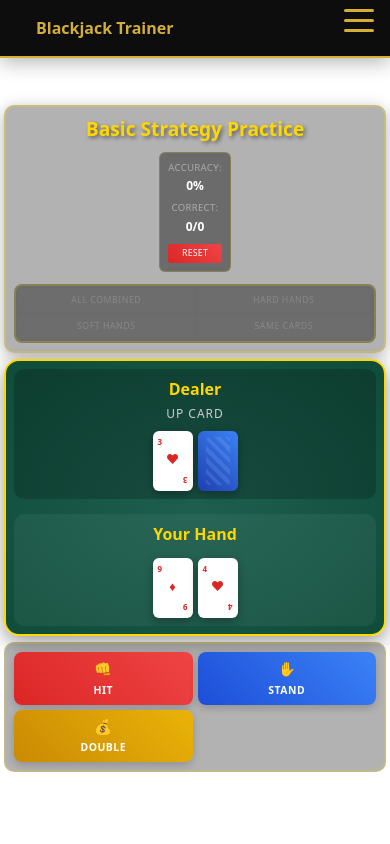
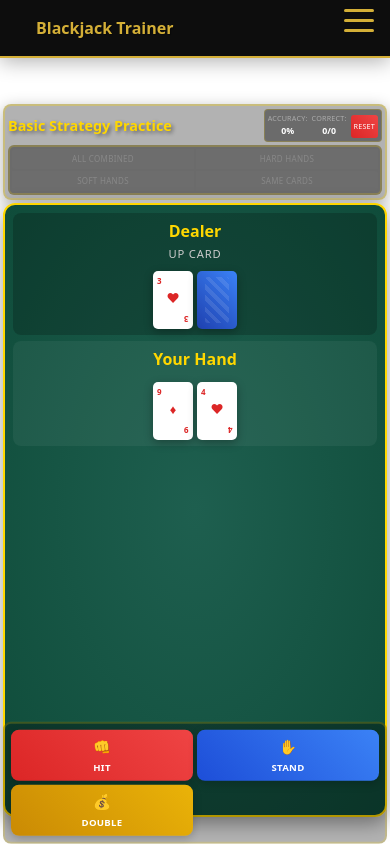
Before and after one commit to JakubSmilowski/CountJack, an Angular app: page /practice in a window 390 px wide. Built offline with nearby package versions, Linux system fonts and the light colour scheme.

Commit message:
added phone responsivnes

```diff
--- a/src/app/pages/basic-strategy-practice/basic-strategy-practice.css
+++ b/src/app/pages/basic-strategy-practice/basic-strategy-practice.css
@@ -21,7 +21,7 @@ body {
   max-width: 1200px;
   margin: 0 auto;
   margin-top: 12vh;
-  padding: 10px;
+  padding: 8px;
   height: 100vh;
   display: flex;
   flex-direction: column;
@@ -32,11 +32,11 @@ body {
   width: 100%;
 }
 
-/* Header Section */
+/* Header Section - Made more compact */
 .practice-header {
   background: rgba(0, 0, 0, 0.3);
-  border-radius: 10px;
-  padding: 12px;
+  border-radius: 8px;
+  padding: 8px;
   margin-bottom: 8px;
   border: 2px solid rgba(255, 215, 0, 0.3);
   box-shadow: 0 4px 16px rgba(0, 0, 0, 0.3);
@@ -47,28 +47,28 @@ body {
   display: flex;
   align-items: center;
   justify-content: space-between;
-  margin-bottom: 12px;
+  margin-bottom: 8px;
 }
 
 .practice-header h1 {
-  font-size: 1.6rem;
+  font-size: 1.4rem;
   color: #ffd700;
   text-shadow: 2px 2px 4px rgba(0, 0, 0, 0.5);
   font-weight: 700;
   margin: 0;
 }
 
-/* Statistics Section */
+/* Statistics Section - More compact */
 .stats-section {
   display: flex;
   flex-direction: column;
-  gap: 5px;
+  gap: 4px;
   background: rgba(0, 0, 0, 0.4);
-  padding: 8px;
-  border-radius: 6px;
+  padding: 6px;
+  border-radius: 4px;
   border: 1px solid rgba(255, 215, 0, 0.2);
-  min-width: 100px;
-  font-size: 0.75rem;
+  min-width: 80px;
+  font-size: 0.7rem;
 }
 
 .stat-item {
@@ -82,11 +82,11 @@ body {
   font-size: 0.6rem;
   color: #aaaaaa;
   text-transform: uppercase;
-  letter-spacing: 0.3px;
+  letter-spacing: 0.2px;
 }
 
 .stat-value {
-  font-size: 0.75rem;
+  font-size: 0.7rem;
   font-weight: 600;
   color: #ffffff;
   transition: color 0.3s ease;
@@ -120,11 +120,11 @@ body {
   box-shadow: 0 3px 10px rgba(220, 38, 38, 0.4);
 }
 
-/* Practice Configuration */
+/* Practice Configuration - More compact */
 .practice-configuration {
   display: flex;
   background: rgba(0, 0, 0, 0.4);
-  border-radius: 8px;
+  border-radius: 6px;
   padding: 3px;
   border: 2px solid rgba(255, 215, 0, 0.2);
   gap: 0;
@@ -132,7 +132,7 @@ body {
 
 .practice-configuration button {
   flex: 1;
-  padding: 6px 10px;
+  padding: 6px 8px;
   background: rgba(128, 128, 128, 0.1);
   border: none;
   border-radius: 0;
@@ -141,16 +141,16 @@ body {
   cursor: pointer;
   transition: all 0.3s ease;
   text-transform: uppercase;
-  letter-spacing: 0.5px;
-  font-size: 0.65rem;
+  letter-spacing: 0.3px;
+  font-size: 0.6rem;
 }
 
 .practice-configuration button:first-child {
-  border-radius: 4px 0 0 4px;
+  border-radius: 3px 0 0 3px;
 }
 
 .practice-configuration button:last-child {
-  border-radius: 0 4px 4px 0;
+  border-radius: 0 3px 3px 0;
 }
 
 .practice-configuration button:hover {
@@ -165,16 +165,17 @@ body {
   box-shadow: 0 2px 8px rgba(255, 215, 0, 0.3);
 }
 
-/* Game Table - Reduced height */
+/* Game Table */
 .practice-table {
   background: radial-gradient(ellipse at center, #1e5f4f, #0f4c3a);
-  border-radius: 15px;
+  border-radius: 12px;
   padding: 15px;
   margin-bottom: 8px;
   border: 2px solid #ffd700;
   box-shadow: 0 6px 20px rgba(0, 0, 0, 0.4);
-  flex-shrink: 0;
-  /* Removed flex: 1 and min-height to prevent expansion */
+  flex: 1;
+  min-height: 0;
+  overflow: visible;
 }
 
 /* Dealer Section */
@@ -183,22 +184,22 @@ body {
   justify-content: space-between;
   align-items: center;
   margin-bottom: 15px;
-  padding: 12px;
+  padding: 10px;
   background: rgba(0, 0, 0, 0.2);
-  border-radius: 10px;
+  border-radius: 8px;
 }
 
 .dealer-info h2 {
-  font-size: 1.2rem;
+  font-size: 1.1rem;
   color: #ffd700;
-  margin-bottom: 4px;
+  margin-bottom: 3px;
 }
 
 .dealer-upcard-label {
-  font-size: 0.75rem;
+  font-size: 0.7rem;
   color: #cccccc;
   text-transform: uppercase;
-  letter-spacing: 1px;
+  letter-spacing: 0.8px;
 }
 
 .dealer-cards-area {
@@ -211,15 +212,15 @@ body {
   display: flex;
   justify-content: space-between;
   align-items: center;
-  padding: 12px;
+  padding: 10px;
   background: rgba(255, 255, 255, 0.05);
-  border-radius: 10px;
+  border-radius: 8px;
 }
 
 .player-info h2 {
-  font-size: 1.2rem;
+  font-size: 1.1rem;
   color: #ffd700;
-  margin-bottom: 4px;
+  margin-bottom: 3px;
 }
 
 .player-cards-area {
@@ -237,9 +238,9 @@ body {
 /* Playing Cards */
 .playing-card {
   width: 55px;
-  height: 82px;
+  height: 80px;
   background: #ffffff;
-  border-radius: 6px;
+  border-radius: 5px;
   box-shadow: 0 3px 10px rgba(0, 0, 0, 0.3);
   position: relative;
   transition: all 0.3s ease;
@@ -252,7 +253,7 @@ body {
 }
 
 .card-content {
-  padding: 5px;
+  padding: 4px;
   height: 100%;
   display: flex;
   flex-direction: column;
@@ -273,7 +274,7 @@ body {
 .card-suit {
   font-size: 1.1rem;
   align-self: center;
-  margin-top: -4px;
+  margin-top: -3px;
 }
 
 .card-value-bottom {
@@ -294,7 +295,7 @@ body {
   display: flex;
   align-items: center;
   justify-content: center;
-  border-radius: 6px;
+  border-radius: 5px;
 }
 
 .card-pattern {
@@ -307,17 +308,17 @@ body {
     transparent 4px,
     transparent 8px
   );
-  border-radius: 4px;
+  border-radius: 3px;
 }
 
-/* Decision Panel - Compact and fixed at bottom */
+/* Decision Panel - More compact */
 .decision-panel {
   background: rgba(0, 0, 0, 0.3);
-  border-radius: 10px;
+  border-radius: 8px;
   padding: 10px;
   border: 2px solid rgba(255, 215, 0, 0.2);
   flex-shrink: 0;
-  min-height: 100px; /* Reduced from 140px */
+  min-height: 100px;
   display: flex;
   flex-direction: column;
   justify-content: center;
@@ -348,9 +349,9 @@ body {
   cursor: pointer;
   transition: all 0.3s ease;
   text-transform: uppercase;
-  letter-spacing: 0.5px;
+  letter-spacing: 0.3px;
   box-shadow: 0 3px 10px rgba(0, 0, 0, 0.2);
-  min-height: 55px; /* Reduced from 70px */
+  min-height: 55px;
 }
 
 .btn-icon {
@@ -401,7 +402,7 @@ body {
   box-shadow: 0 6px 20px rgba(168, 85, 247, 0.4);
 }
 
-/* Feedback Section - Much more compact */
+/* Feedback Section - More compact */
 .feedback-section {
   text-align: center;
   animation: fadeIn 0.5s ease-in;
@@ -413,11 +414,11 @@ body {
 }
 
 .feedback-message {
-  font-size: 0.9rem; /* Reduced from 1.1rem */
+  font-size: 0.9rem;
   font-weight: 600;
-  padding: 8px 12px; /* Reduced from 15px */
+  padding: 8px;
   border-radius: 6px;
-  margin-bottom: 8px; /* Reduced from 15px */
+  margin-bottom: 8px;
   text-shadow: 1px 1px 3px rgba(0, 0, 0, 0.3);
 }
 
@@ -437,8 +438,8 @@ body {
 .action-comparison {
   display: flex;
   justify-content: center;
-  gap: 15px; /* Reduced from 20px */
-  margin-bottom: 8px; /* Reduced from 15px */
+  gap: 15px;
+  margin-bottom: 8px;
   flex-wrap: wrap;
 }
 
@@ -450,17 +451,17 @@ body {
 }
 
 .comparison-item .label {
-  font-size: 0.7rem; /* Reduced from 0.8rem */
+  font-size: 0.7rem;
   color: #cccccc;
   text-transform: uppercase;
-  letter-spacing: 1px;
+  letter-spacing: 0.8px;
 }
 
 .comparison-item .value {
-  font-size: 0.85rem; /* Reduced from 1rem */
+  font-size: 0.8rem;
   font-weight: 600;
-  padding: 4px 8px; /* Reduced from 6px 12px */
-  border-radius: 4px;
+  padding: 4px 8px;
+  border-radius: 3px;
 }
 
 .comparison-item .value.correct {
@@ -479,9 +480,9 @@ body {
   background: linear-gradient(45deg, #059669, #10b981);
   color: white;
   border: none;
-  padding: 8px 16px; /* Reduced from 12px 25px */
+  padding: 8px 16px;
   border-radius: 6px;
-  font-size: 0.85rem; /* Reduced from 1rem */
+  font-size: 0.8rem;
   font-weight: 600;
   cursor: pointer;
   transition: all 0.3s ease;
@@ -490,7 +491,7 @@ body {
   gap: 6px;
   margin: 0 auto;
   text-transform: uppercase;
-  letter-spacing: 0.5px;
+  letter-spacing: 0.3px;
 }
 
 .next-hand-btn:hover {
@@ -502,39 +503,64 @@ body {
 /* Mobile Optimizations */
 @media (max-width: 768px) {
   .practice-container {
-    padding: 6px;
+    padding: 5px;
+  }
+
+  .practice-header {
+    padding: 4px;
+    margin-bottom: 4px;
   }
 
   .practice-header h1 {
-    font-size: 1.4rem;
+    font-size: 1rem;
   }
 
   .header-content {
-    flex-direction: column;
+    flex-direction: row;
     gap: 8px;
-    text-align: center;
+    text-align: left;
+    margin-bottom: 4px;
   }
 
   .stats-section {
     flex-direction: row;
-    justify-content: center;
-    gap: 10px;
+    gap: 6px;
     min-width: auto;
+    font-size: 0.6rem;
+    padding: 4px;
   }
 
   .stat-item {
     flex-direction: column;
     text-align: center;
-    gap: 2px;
+    gap: 1px;
+  }
+
+  .stat-label {
+    font-size: 0.5rem;
+  }
+
+  .stat-value {
+    font-size: 0.6rem;
+  }
+
+  .reset-stats-btn {
+    font-size: 0.5rem;
+    padding: 2px 4px;
+  }
+
+  .practice-configuration {
+    padding: 2px;
   }
 
   .practice-configuration button {
-    font-size: 0.6rem;
+    font-size: 0.55rem;
     padding: 5px 6px;
   }
 
   .practice-table {
-    padding: 12px;
+    padding: 10px;
+    margin-bottom: 5px;
   }
 
   .dealer-section,
@@ -552,7 +578,11 @@ body {
 
   .playing-card {
     width: 45px;
-    height: 68px;
+    height: 65px;
+  }
+
+  .card-container {
+    gap: 6px;
   }
 
   .card-suit {
@@ -562,6 +592,11 @@ body {
   .card-value-top,
   .card-value-bottom {
     font-size: 0.55rem;
+  }
+
+  .decision-panel {
+    padding: 8px;
+    min-height: 80px;
   }
 
   .button-grid {
@@ -581,66 +616,89 @@ body {
 
   .action-comparison {
     flex-direction: column;
-    gap: 8px;
+    gap: 6px;
   }
 
   .feedback-message {
     font-size: 0.8rem;
-    padding: 6px 8px;
+    padding: 6px;
+    margin-bottom: 6px;
   }
 
   .next-hand-btn {
     padding: 6px 12px;
-    font-size: 0.75rem;
-  }
-
-  .decision-panel {
-    min-height: 85px;
+    font-size: 0.7rem;
   }
 }
 
 @media (max-width: 480px) {
   .practice-container {
-    padding: 4px;
+    padding: 3px;
   }
 
   .practice-header {
-    padding: 8px;
-    margin-bottom: 6px;
+    padding: 3px;
+    margin-bottom: 3px;
   }
 
   .practice-header h1 {
-    font-size: 1.2rem;
+    font-size: 0.9rem;
+  }
+
+  .header-content {
+    margin-bottom: 3px;
   }
 
   .stats-section {
-    flex-direction: column;
-    gap: 6px;
+    flex-direction: row;
+    gap: 4px;
+    padding: 3px;
+    font-size: 0.55rem;
+  }
+
+  .stat-label {
+    font-size: 0.45rem;
+  }
+
+  .stat-value {
+    font-size: 0.55rem;
+  }
+
+  .reset-stats-btn {
+    font-size: 0.45rem;
+    padding: 1px 3px;
   }
 
   .practice-configuration {
     flex-wrap: wrap;
-    gap: 3px;
+    gap: 2px;
   }
 
   .practice-configuration button {
-    flex: 1 1 calc(50% - 2px);
-    min-width: 75px;
-    font-size: 0.55rem;
+    flex: 1 1 calc(50% - 1px);
+    min-width: 70px;
+    font-size: 0.5rem;
+    padding: 4px 5px;
   }
 
   .practice-table {
     padding: 8px;
+    margin-bottom: 3px;
+  }
+
+  .dealer-section,
+  .player-section {
+    padding: 6px;
     margin-bottom: 6px;
   }
 
   .playing-card {
     width: 40px;
-    height: 60px;
+    height: 58px;
   }
 
   .card-container {
-    gap: 5px;
+    gap: 4px;
   }
 
   .card-suit {
@@ -654,97 +712,107 @@ body {
 
   .button-grid {
     grid-template-columns: 1fr 1fr;
-    gap: 5px;
+    gap: 4px;
   }
 
   .decision-btn {
     padding: 6px 4px;
-    font-size: 0.65rem;
+    font-size: 0.6rem;
     min-height: 40px;
   }
 
   .decision-panel {
-    padding: 8px;
-    min-height: 75px;
+    padding: 6px;
+    min-height: 70px;
   }
 
   .feedback-message {
-    font-size: 0.75rem;
-    padding: 5px 8px;
+    font-size: 0.7rem;
+    padding: 5px;
+    margin-bottom: 4px;
   }
 
   .next-hand-btn {
     padding: 5px 10px;
+    font-size: 0.65rem;
+  }
+
+  .comparison-item .label {
+    font-size: 0.6rem;
+  }
+
+  .comparison-item .value {
     font-size: 0.7rem;
+    padding: 3px 6px;
   }
 }
 
 /* Landscape phone optimization */
 @media (max-width: 768px) and (orientation: landscape) {
   .practice-container {
-    padding: 4px;
+    padding: 3px;
   }
 
   .practice-header {
-    padding: 6px;
-    margin-bottom: 4px;
+    padding: 4px;
+    margin-bottom: 3px;
   }
 
   .practice-header h1 {
-    font-size: 1.1rem;
+    font-size: 1rem;
   }
 
   .header-content {
     flex-direction: row;
-    gap: 12px;
+    gap: 10px;
   }
 
   .stats-section {
     flex-direction: row;
-    gap: 8px;
+    gap: 6px;
   }
 
   .practice-table {
     padding: 6px;
-    margin-bottom: 4px;
+    margin-bottom: 3px;
   }
 
   .dealer-section,
   .player-section {
     flex-direction: row;
-    padding: 6px;
-    margin-bottom: 6px;
+    padding: 5px;
+    margin-bottom: 5px;
   }
 
   .playing-card {
     width: 35px;
-    height: 52px;
+    height: 50px;
   }
 
   .decision-panel {
-    padding: 6px;
+    padding: 5px;
     min-height: 60px;
   }
 
   .decision-btn {
-    padding: 6px 4px;
-    font-size: 0.65rem;
+    padding: 5px 4px;
+    font-size: 0.6rem;
     min-height: 35px;
   }
 
   .button-grid {
     grid-template-columns: repeat(4, 1fr);
-    gap: 4px;
+    gap: 3px;
   }
 
   .feedback-message {
     font-size: 0.7rem;
-    padding: 4px 6px;
-    margin-bottom: 4px;
+    padding: 4px;
+    margin-bottom: 3px;
   }
 
   .next-hand-btn {
     padding: 4px 8px;
-    font-size: 0.65rem;
+    font-size: 0.6rem;
   }
 }
```
